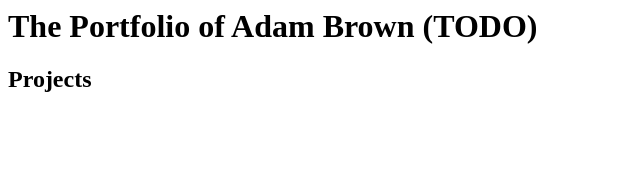
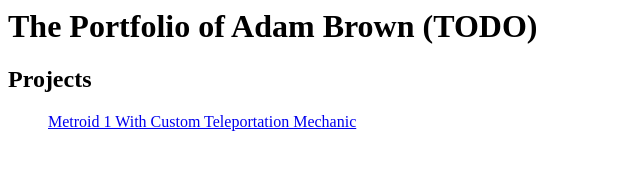
Before and after one commit to adamcbrown/Portfolio, a plain HTML site: page index.html in a window 1280 px wide. Shown: the whole page, without its empty margins (0-640 px from the left). Drawn offline with Linux system fonts and the light colour scheme.

Commit message:
Added link to P1 (link missing though)

```diff
--- a/index.html
+++ b/index.html
@@ -7,6 +7,7 @@
 
 <!-- TODO: Erase one of these two. Replace the 'href' link below with a link to your WebGL build page. -->
 <ul>
+	<a href="#">Metroid 1 With Custom Teleportation Mechanic</a>
 </ul>
 
 <!-- TIP: Rename this file "index.html", and it will become the default landing page whenever someone navigates their browser to your domain. -->
```
